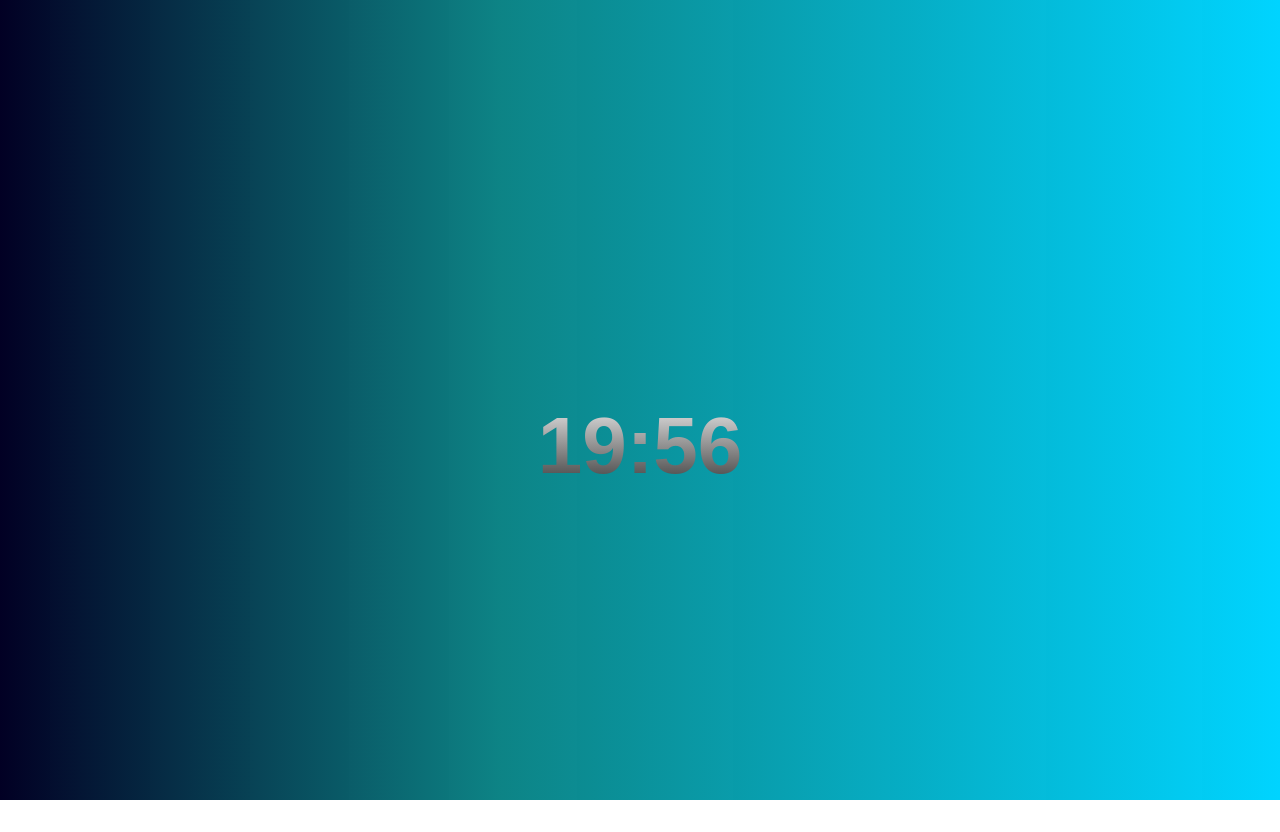
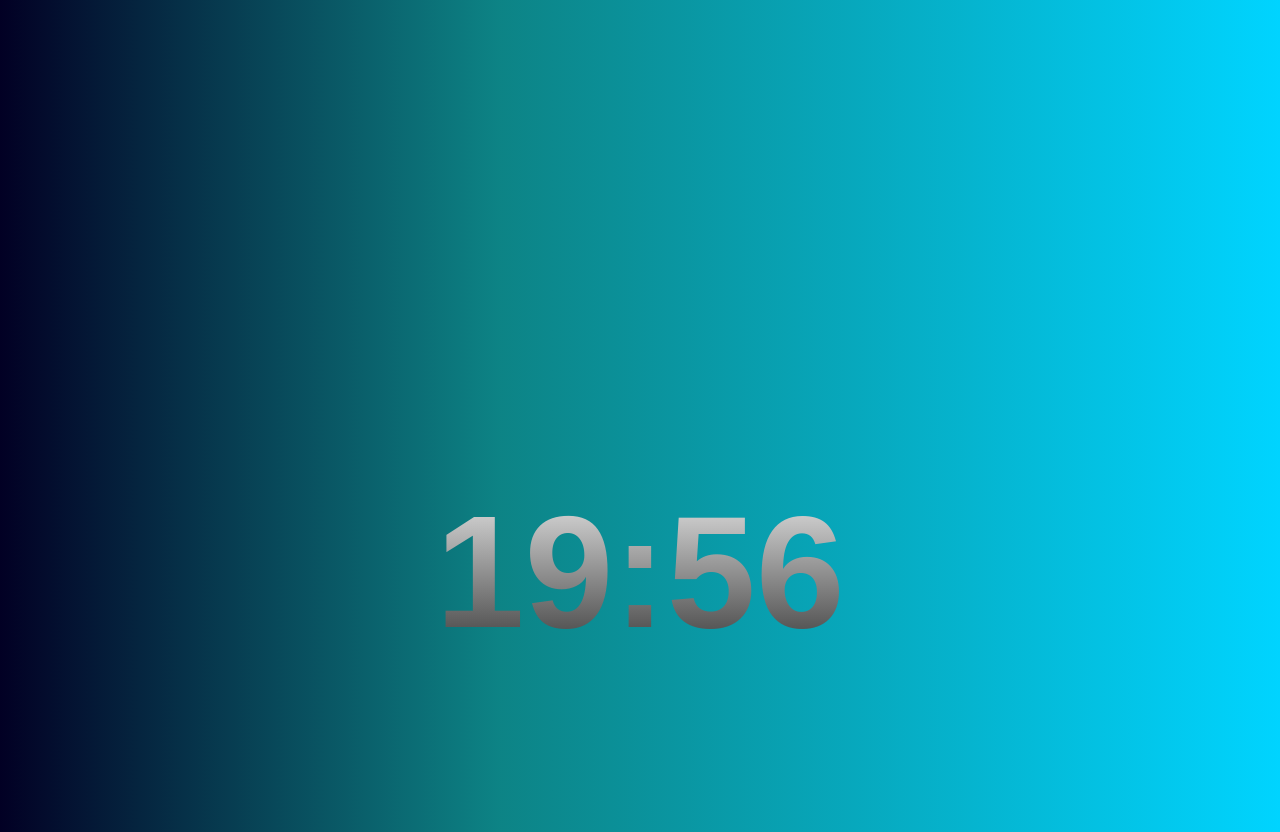
Before and after one commit to lekandev/JavaScript-countdown-timer, a plain HTML site: page index.html in a window 1280 px wide. Before the commit the page ends 800 px from the top, so only its background shows below. Drawn offline with Linux system fonts and the light colour scheme.

Commit message:
Update style.css

```diff
--- a/style.css
+++ b/style.css
@@ -7,8 +7,7 @@ body{
   background: linear-gradient(90deg, rgba(2,0,36,1) 0%, rgba(8,129,131,0.9793022473653158) 39%, rgba(0,212,255,1) 100%);
 }
 #countdownTimer{
-  color: #fff;
-  font-size: 5rem;
+  font-size: 10rem;
   font-weight: 800;
   font-family: Sans-Serif;
   background: -webkit-linear-gradient(#eee, #333);
```
